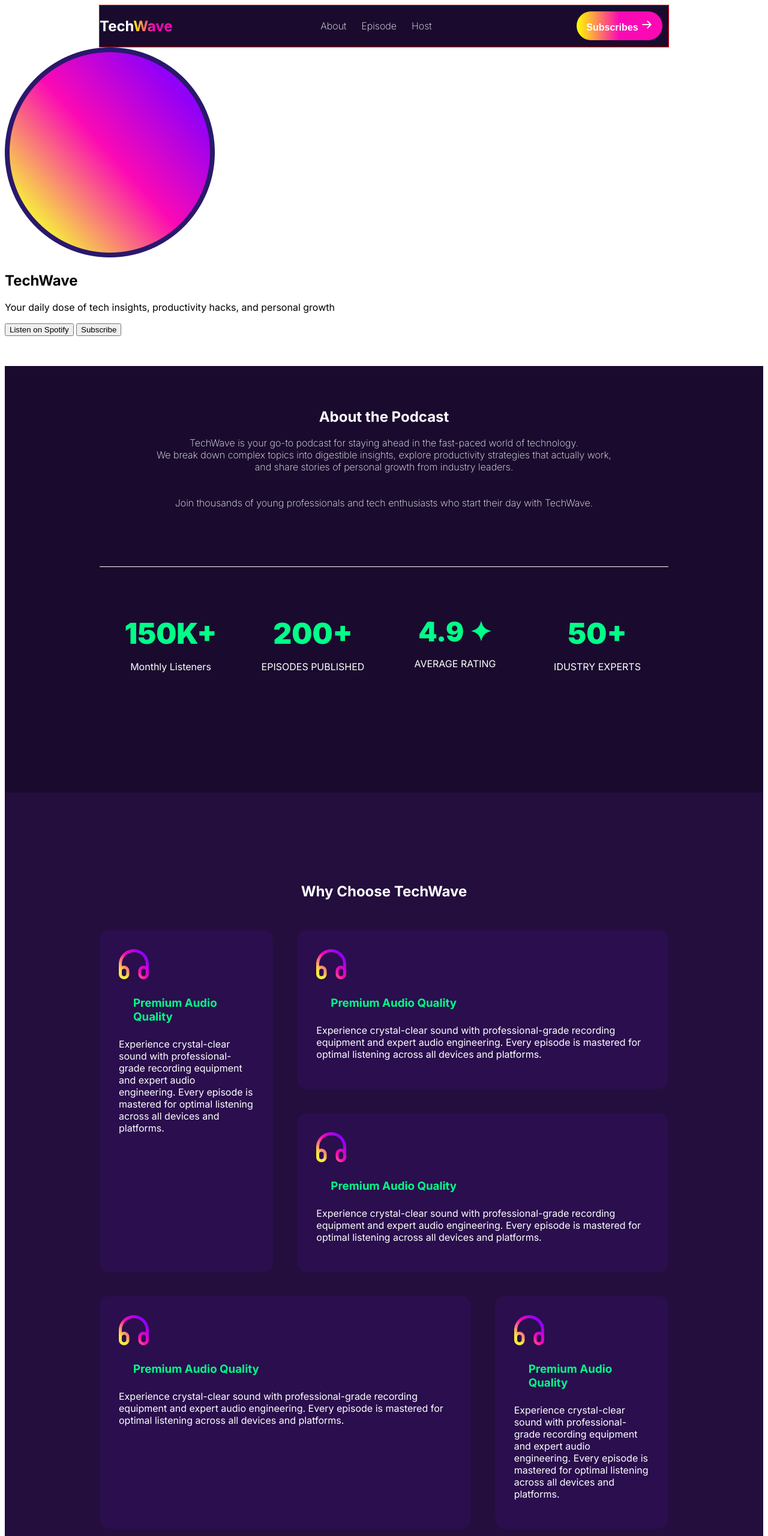
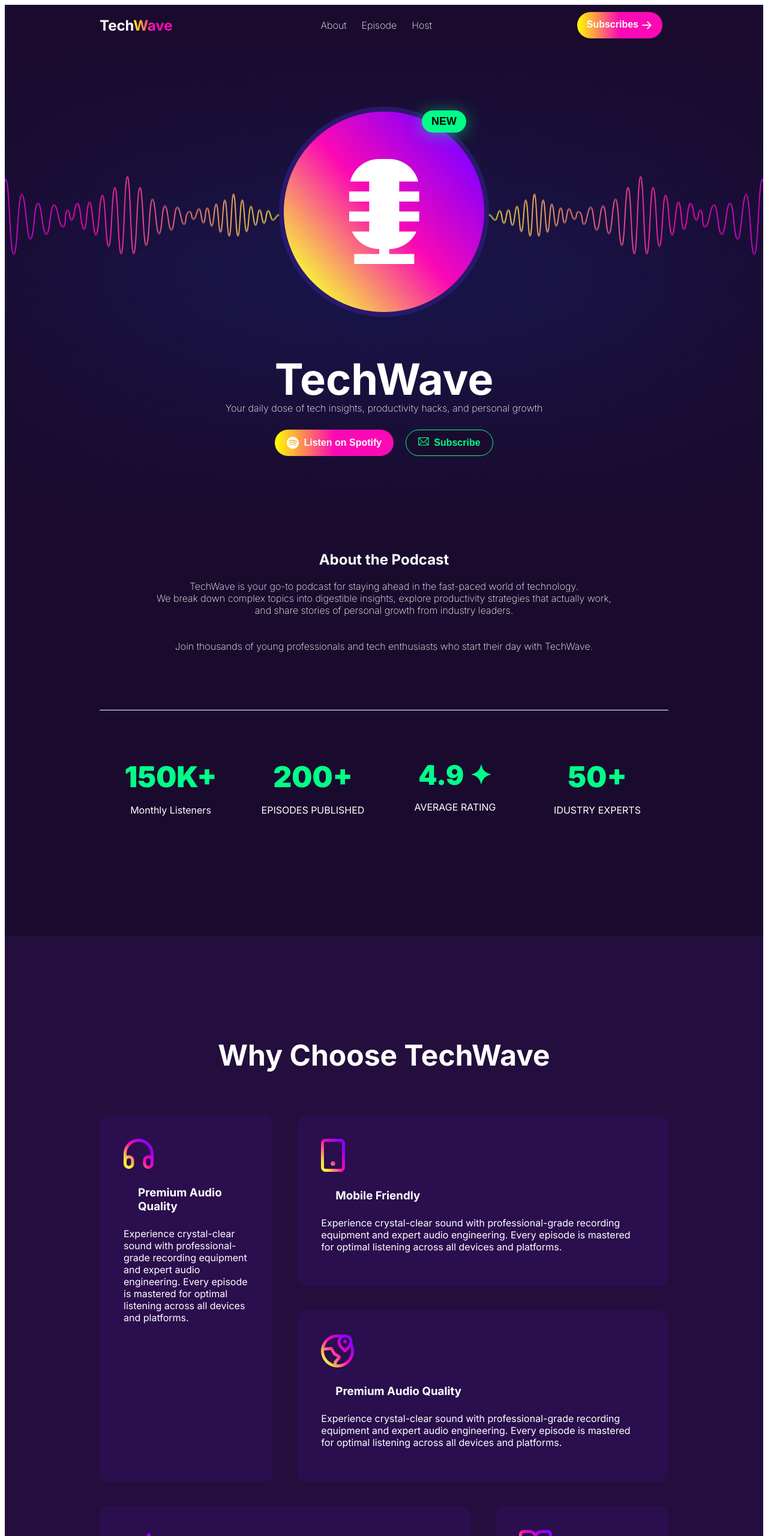
Before and after one commit to Jannatul-Ferdous00/Assignment-2, a plain HTML site: page index.html in a window 1280 px wide. Shown: the top 2560 px of the page at 60% size. Drawn offline with Linux system fonts and the light colour scheme.

Commit message:
heading selection

```diff
--- a/index.html
+++ b/index.html
@@ -21,15 +21,23 @@
         </nav>
     </header>
     <!-- banner -->
-     <section>
+     <section class="banner-section">
         <div class="banner-container">
+        <div class="banner-circle">
             <img src="assets/hero-circle.png" alt="">
+            <img class="micro" src="assets/microphone.png" alt="">
+            <button class="badge">NEW</button>
+        </div>
+        <div class="banner-title">
             <h1>TechWave</h1>
+            </div>
+            <div class="banner-name">
             <p>Your daily dose of tech insights, productivity hacks, and personal growth</p>
         </div>
-        <div>
-            <button>Listen on Spotify</button>
-            <button>Subscribe</button>
+        <div class="banner-btn">
+            <button class="start btn-primary"><img src="assets/spotify.png" alt=""> Listen on Spotify</button>
+            <button class="see btn-primary"><img src="assets/message.png" alt=""> Subscribe</button>
+        </div>
         </div>
      </section>
     <!-- About the Podcast -->
@@ -70,27 +78,27 @@
         <div class="techwave-container">
         <div class="card card-1">
             <img src="assets/headphone.png" alt="">
-            <h3>Premium Audio Quality</h3>
+            <h3 class="heading">Premium Audio Quality</h3>
             <p>Experience crystal-clear sound with professional-grade recording equipment and expert audio engineering. Every episode is mastered for optimal listening across all devices and platforms.</p>
         </div>
         <div class="card card-2">
-            <img src="assets/headphone.png" alt="">
-            <h3>Premium Audio Quality</h3>
+            <img src="assets/device.png" alt="">
+            <h3 class="heading">Mobile Friendly</h3>
             <p>Experience crystal-clear sound with professional-grade recording equipment and expert audio engineering. Every episode is mastered for optimal listening across all devices and platforms.</p>
         </div>
         <div class="card card-3">
-            <img src="assets/headphone.png" alt="">
-            <h3>Premium Audio Quality</h3>
+            <img src="assets/location.png" alt="">
+            <h3 class="heading">Premium Audio Quality</h3>
             <p>Experience crystal-clear sound with professional-grade recording equipment and expert audio engineering. Every episode is mastered for optimal listening across all devices and platforms.</p>
         </div>
         <div class="card card-4">
-            <img src="assets/headphone.png" alt="">
-            <h3>Premium Audio Quality</h3>
+            <img src="assets/zap-fast.png" alt="">
+            <h3 class="heading">Premium Audio Quality</h3>
             <p>Experience crystal-clear sound with professional-grade recording equipment and expert audio engineering. Every episode is mastered for optimal listening across all devices and platforms.</p>
         </div>
         <div class="card card-5">
-            <img src="assets/headphone.png" alt="">
-            <h3>Premium Audio Quality</h3>
+            <img src="assets/resource.png" alt="">
+            <h3 class="heading">Premium Audio Quality</h3>
             <p>Experience crystal-clear sound with professional-grade recording equipment and expert audio engineering. Every episode is mastered for optimal listening across all devices and platforms.</p>
         </div>
         </div>
@@ -102,21 +110,22 @@
         </div>
         <div class="featured-container">
         <div class="vido-card">
-            <img src="assets/team3.png" alt="">
+            <iframe class="video-if" width="380" height="214" src="https://www.youtube.com/embed/KKNCiRWd_j0?si=2ThW8ygQVyd4UMWG" title="YouTube video player" frameborder="0" allow="accelerometer; autoplay; clipboard-write; encrypted-media; gyroscope; picture-in-picture; web-share" referrerpolicy="strict-origin-when-cross-origin" allowfullscreen></iframe>
             <h2 class="featured-name">The Future of AI in Everyday<br> Life</h2>
             <p class="featured-name">Exploring how artificial intelligence is<br> transforming our daily routines and what to<br>expect in the next decade.</p>
             <h3><img src="assets/clock.png" alt="">42 min</h3>
         </div>
+
         <div class="vido-card">
-            <img src="assets/team3.png" alt="">
-            <h2>Building Better Habits for<br> Remote Work</h2>
-            <p>Practical strategies for staying productive<br> and maintaining work-life balance in a<br> remote environment.</p>
-            <h3><img src="assets/clock.png" alt="">42 min</h3>
+            <iframe class="video-if" width="380" height="214" src="https://www.youtube.com/embed/KKNCiRWd_j0?si=2ThW8ygQVyd4UMWG" title="YouTube video player" frameborder="0" allow="accelerometer; autoplay; clipboard-write; encrypted-media; gyroscope; picture-in-picture; web-share" referrerpolicy="strict-origin-when-cross-origin" allowfullscreen></iframe>
+            <h2 class="featured-name">The Future of AI in Everyday<br> Life</h2>
+            <p class="featured-name">Exploring how artificial intelligence is<br> transforming our daily routines and what to<br>expect in the next decade.</p>
+            <h3 class="heading-space"><img src="assets/clock.png" alt="">42 min</h3>
         </div>
         <div class="vido-card">
-            <img src="assets/team3.png" alt="">
-            <h2>Career Growth in Tech: A<br> Roadmap</h2>
-            <p>Expert advice on navigating your tech<br> career from junior developer to senior<br> leadership roles.</p>
+            <iframe class="video-if" width="380" height="214" src="https://www.youtube.com/embed/KKNCiRWd_j0?si=2ThW8ygQVyd4UMWG" title="YouTube video player" frameborder="0" allow="accelerometer; autoplay; clipboard-write; encrypted-media; gyroscope; picture-in-picture; web-share" referrerpolicy="strict-origin-when-cross-origin" allowfullscreen></iframe>
+            <h2 class="featured-name">The Future of AI in Everyday<br> Life</h2>
+            <p class="featured-name">Exploring how artificial intelligence is<br> transforming our daily routines and what to<br>expect in the next decade.</p>
             <h3><img src="assets/clock.png" alt="">42 min</h3>
         </div>
         </div>
@@ -127,11 +136,11 @@
             </div>
         <div>
             <h1 class="text-white">Alex Kumar</h1>
-            <p class="text-white">Tech entrepreneur, productivity expert, and lifelong learner. Alex has been in the tech industry for over 10 years,<br> working with startups and Fortune 500 companies. Through TechWave, Alex shares insights from industry leaders and<br> practical advice for anyone looking to grow in tech.</p>
-            <img src="assets/linkedin.png" alt="">
-            <img src="assets/x.png" alt="">
-            <img src="assets/instagram.png" alt="">
-            <img src="assets/youtube.png" alt="">
+            <p class="alex-para text-white">Tech entrepreneur, productivity expert, and lifelong learner. Alex has been in the tech industry for over 10 years,<br> working with startups and Fortune 500 companies. Through TechWave, Alex shares insights from industry leaders and<br> practical advice for anyone looking to grow in tech.</p>
+            <img class="social" src="assets/linkedin.png" alt="">
+            <img class="social" src="assets/x.png" alt="">
+            <img class="social" src="assets/instagram.png" alt="">
+            <img class="social" src="assets/youtube.png" alt="">
         </div>
     </div>
      </section>
--- a/style.css
+++ b/style.css
@@ -1,13 +1,5 @@
 @import url('https://fonts.googleapis.com/css2?family=Inter:ital,opsz,wght@0,14..32,100..900;1,14..32,100..900&display=swap');
 
-*{
-    /* width: 100%;
-    max-width: 1600px;
-    max-width: 0 auto; */
-    /* background: var(--#1A0B2E, rgba(26, 11, 46, 1));
-    /* padding: 0; */
-    /* background-color: rgba(26, 11, 46, 1); */
-}
 .inter-font {
   font-family: "Inter", sans-serif;
   font-optical-sizing: auto;
@@ -35,32 +27,29 @@
    background: linear-gradient(to right, yellow,#FB09B4,#FB09B4);
     padding: 12px 16px;
     border-radius: 10000px;
+    display: inline-flex;
     border: none;
     font-weight: 600;
     font-size: 1rem;
     color: #FFFFFF;
     margin: 10px;
-    /* margin-top: 10px; */
-    /* margin-bottom: 10px; */
-
+    gap: 4px;
 }
 /* navbar related style */
 header{
     max-width: 1600px;
     margin: 0 auto;
+    background-color: rgba(26, 11, 46, 1);
 }
 .navbar{
     background-color: rgba(26, 11, 46, 1);
     width: 75%;
     max-width: 1200px;
-    /* padding: 16px 200px 16px 200px; */
     margin: 0 auto;
-    border: 1px solid red;
+    /* border: 1px solid red; */
     justify-content: space-between;
     align-items: center;
-    /* gap: 200px; */
 }
-
 .nav-link{
     text-decoration: none;
     font-weight: 200;
@@ -75,13 +64,89 @@ header{
     text-align: center;
 }
 /* Banner */
-
+.banner-section{
+    background-image: url("./assets/hero-bg.png");
+    background-position: center;
+    max-width: 1600px;
+    height: 550px;
+    margin: 0 auto;
+    padding: 101px 0px;
+    padding-bottom: 120px;
+    /* border: 1px solid red; */
+    /* padding-bottom: 130px; */
+}
+.banner-circle{
+    display: flex;
+    justify-content: center;
+    align-items: center;
+    position: relative;
+    /* border: 1px solid white; */
+}
+.micro{
+    position:absolute;
+    /* top: 50%; */
+    /* left: 50%; */
+    /* transform: translate(-50%, -50%); */
+}
+.badge{
+    position: absolute;
+    /* left: 5%;
+    right: 5%; */
+    padding: 8px 16px;
+    border-radius: 1000px;
+    margin-top: -300px;
+    margin-right: -200px;
+    background-color: #00FF88;
+    box-shadow: 0px 3px 27px 0px rgba(0, 255, 136, 0.5);
+    border: none;
+    font-weight: 600;
+    font-size: 1.12rem;
+}
+.banner-title{
+     display: flex;
+    justify-content: center;
+    color: #FFFFFF;
+    font-weight: 900;
+    font-size: 3rem;
+    /* gap: 2px; */
+    /* padding-top: 40px; */
+    /* padding-top: 40px; */
+}
+.banner-name{
+    display: flex;
+    justify-content: center;
+    color: #FFFFFF;
+    font-weight: 200;
+    font-size: 1rem;
+    margin-top: -80px;
+}
+.banner-btn{
+    display: flex;
+    justify-content: center;
+    padding-bottom: 110px;
+}
+.start{
+    display: inline-flex;
+    gap: 8px;
+    align-items: center;
+    padding: 12px 20px;
+    /* justify-content: center; */
+}
+.see{
+    background: rgba(26, 11, 46, 1);
+    border:1px solid #00FF88;
+    padding: 12px 20px;
+    gap: 8px;
+    font-weight: 600;
+    font-size: 1rem;
+    color: #00FF88;
+}
 /* shared About the podcast style */
 .podcast-section{
     background-color: rgba(26, 11, 46, 1);
     max-width: 1600px;
     margin: 0 auto;
-    margin-top: 50px;
+    margin-top: 0px;
     padding-top: 50px;
     padding-bottom: 200px;
     /* border: 1px solid red; */
@@ -145,6 +210,8 @@ header{
     margin-bottom: 30px;
     display: flex;
     justify-content: center;
+    font-weight: 600;
+    font-size: 2rem;
 }
 .techwave-container{
     /* border: 1px solid red; */
@@ -175,11 +242,19 @@ header{
 .card-5 {
   grid-column: span 1;
 }
+.heading{
+    color: #FFFFFF;
+    /* text-align: left; */
+    align-items: flex-start;
+}
+.card p{
+    font-weight: 200px;
+    font-size: 1rem;
+}
 .card {
   background:rgba(53, 17, 101, 0.4);;
   border-radius: 16px;
-  padding: 32px;
-  /* margin-bottom: 120px; */
+  padding: 40px 40px;
   color: #fff;
 }
 
@@ -188,25 +263,36 @@ header{
    max-width: 1600px;
    margin: 0 auto;
     background: rgba(26, 11, 46, 1);
-   padding-top: 120px;
-   padding-bottom: 120px;
+   padding: 48px 40px;
 }
 .featured-title{
+    display: flex;
     justify-content: center;
+    /* padding-top: 120px; */
+    /* padding-bottom: 40px; */
+    font-weight: 600;
+    font-size: 2.5rem;
 }
 .featured-container{
     /* border: 1px solid red; */
-    background: rgba(37, 13, 68, 1);
-    display: grid;
-    grid-template-columns: repeat(3, 1fr);
+    background: rgba(26, 11, 46, 1);
+    display: flex;
+    justify-content: center;
     width: 75%;
     max-width: 1200px;
     margin: 0 auto;
     gap: 30px;
     border-radius: 24px;
 }
-.video-card{
-    gap: 30px;
+.video-if{
+    border-radius: 25px;
+}
+.vido-card{
+    background: rgba(37, 13, 68, 1);
+    height: 440px;
+    width: 690px;
+    padding-bottom: 24px;
+    border-radius: 25px;
 }
 h3{
     color: #00FF88;
@@ -219,9 +305,24 @@ h3{
 .meet-h1{
     display: flex;
     justify-content: center;
+    padding-top: 120px;
+    padding-bottom: 40px;
+    font-weight: 700;
+    font-size: 2.8rem;
 }
 .alex-image{
-    margin-left: 40px;
+    margin-left: 30px;
+    margin-top: 40px;
+    margin-bottom: 40px;
+    /* margin-top: ; */
+    /* margin: 40px 0px; */
+}
+.alex-para{
+    font-weight: 200;
+    font-size: 1rem;
+}
+.social{
+   margin-right: 8px;
 }
 .container-alex{
     justify-content: space-between;
@@ -237,7 +338,8 @@ h3{
     max-width: 1600px;
     margin: 0 auto;
     background-color:rgba(53, 17, 101, 0.4) ;
-    background-image: url("assets/hero-bg.png ");
+    background-position: center;
+    background-image: url("assets/footer-bg.png ");
     /* filter: grayscale(100%); */
     padding-top: 120px;
     padding-bottom: 160px;
@@ -250,14 +352,18 @@ h3{
 .footer-title{
     display: flex;
     justify-content: center;
+    font-weight: 900;
+    font-size: 3rem;
 }
 .footer-img{
     display: flex;
     justify-content: center;
+    /* display: inline-flex; */
     color: #FFFFFF;
-    gap: 32px;
+    gap: 40px;
     font-weight: 200;
     font-size: 1rem;
+    margin-top: -70px;
 }
 .footer-year{
     display: flex;
```
Also changed, not shown: assets/zap-fast.png (added).
